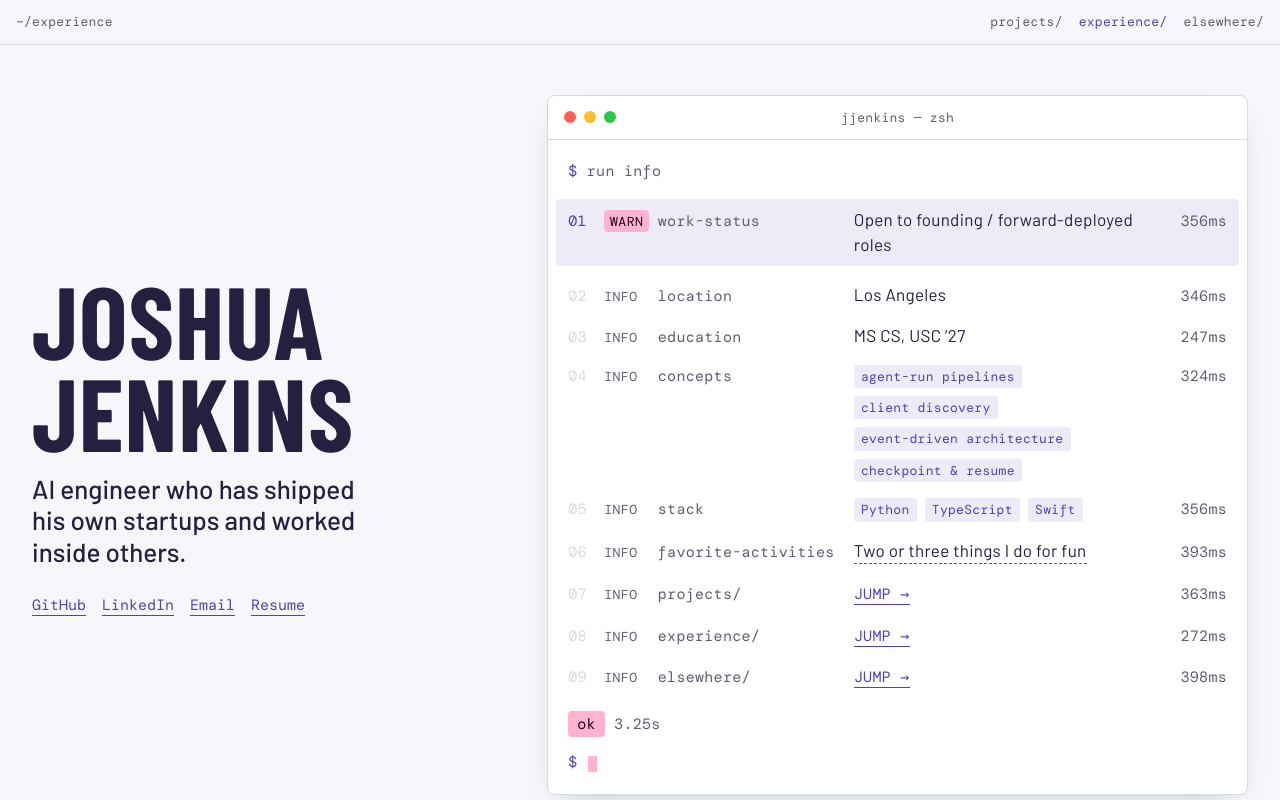
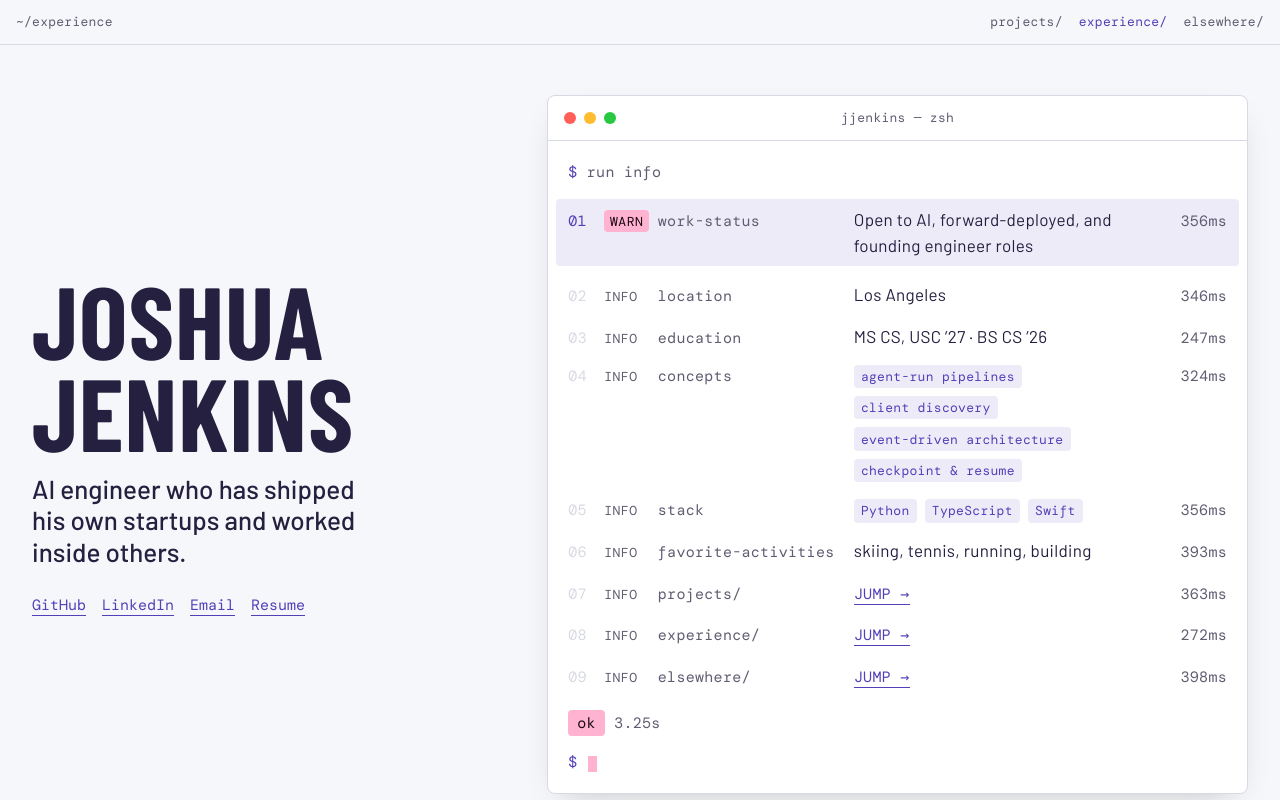
Before and after one commit to jjenkins2004/portfolio, a React (Vite) app: page / in a window 1280 px wide. Shown: the top 800 px of the page. Built offline with nearby package versions, Linux system fonts and the light colour scheme.

Commit message:
content: activities, both degrees, and the roles I'm open to
Co-Authored-By: Claude Opus 5 (1M context) <noreply@anthropic.com>

```diff
--- a/src/content/profile.ts
+++ b/src/content/profile.ts
@@ -4,9 +4,9 @@ export const profile = {
   last: 'Jenkins',
   name: 'Joshua Jenkins',
   identity: 'AI engineer who has shipped his own startups and worked inside others.',
-  workStatus: 'Open to founding / forward-deployed roles',
+  workStatus: 'Open to AI, forward-deployed, and founding engineer roles',
   location: 'Los Angeles',
-  education: 'MS CS, USC ’27',
+  education: 'MS CS, USC ’27 · BS CS ’26',
   // Chip rows on the home terminal. Concepts: the headline concept of each top experience, in rank
   // order, one per line. Every chip links to a different page.
   concepts: [
@@ -20,7 +20,7 @@ export const profile = {
     { text: 'TypeScript', href: '#/projects/knowledgehub' },
     { text: 'Swift', href: '#/projects/clipirl' },
   ],
-  favoriteActivities: 'Two or three things I do for fun', // TODO
+  favoriteActivities: 'skiing, tennis, running, building',
   links: [
     { label: 'GitHub', href: 'https://github.com/jjenkins2004' },
     { label: 'LinkedIn', href: 'https://www.linkedin.com/in/joshua-jenkins-2943a792/' },
--- a/src/sections/home/rows.ts
+++ b/src/sections/home/rows.ts
@@ -12,6 +12,6 @@ export const rows: Row[] = [
   { kind: 'value', key: 'education', value: profile.education },
   { kind: 'tags', key: 'concepts', tags: profile.concepts, column: true },
   { kind: 'tags', key: 'stack', tags: profile.stack },
-  { kind: 'value', key: 'favorite-activities', value: profile.favoriteActivities, todo: true },
+  { kind: 'value', key: 'favorite-activities', value: profile.favoriteActivities },
   ...profile.sections.map((s) => ({ kind: 'jump' as const, key: `${s.id}/`, href: `#${s.id}` })),
 ];
```
